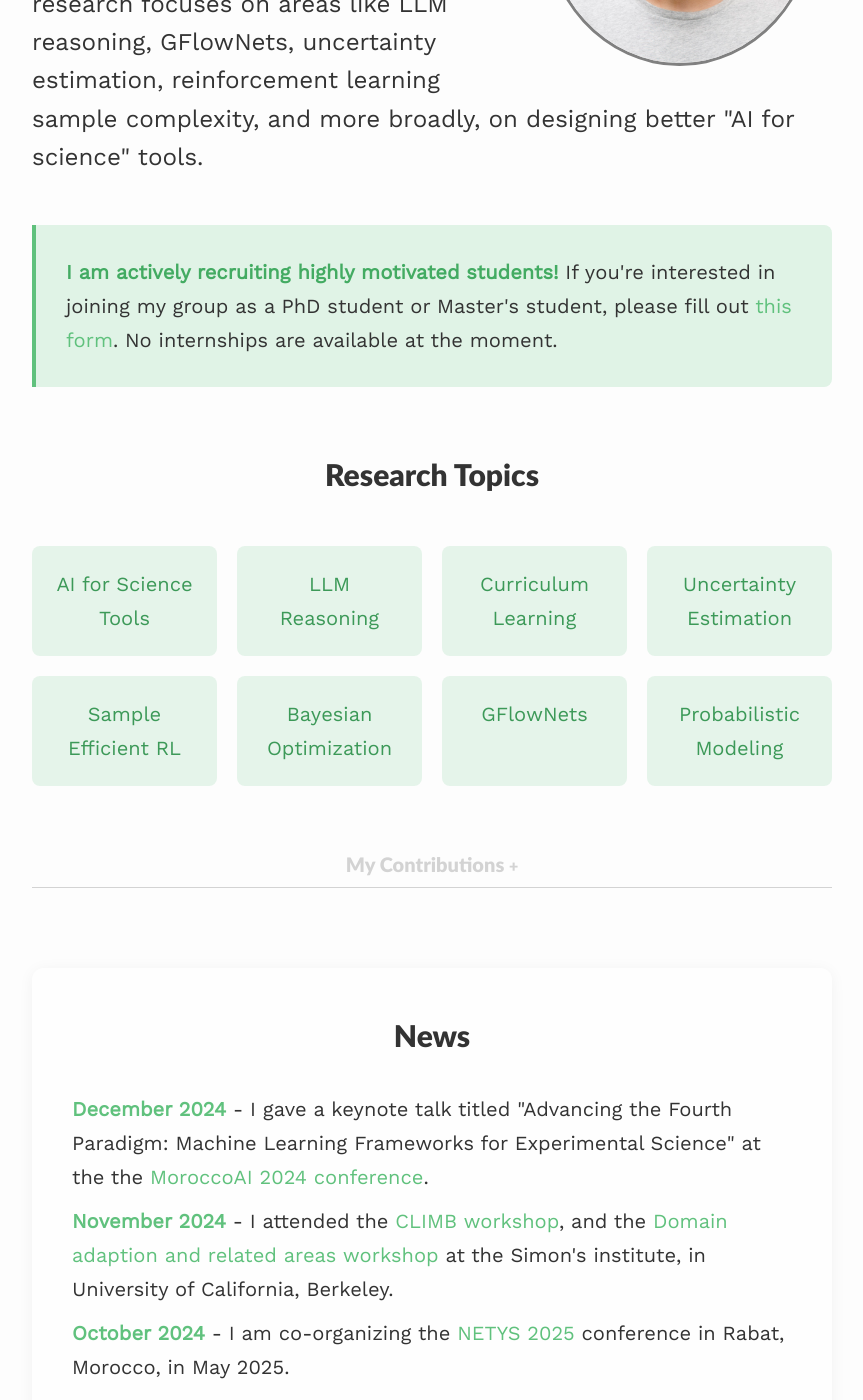
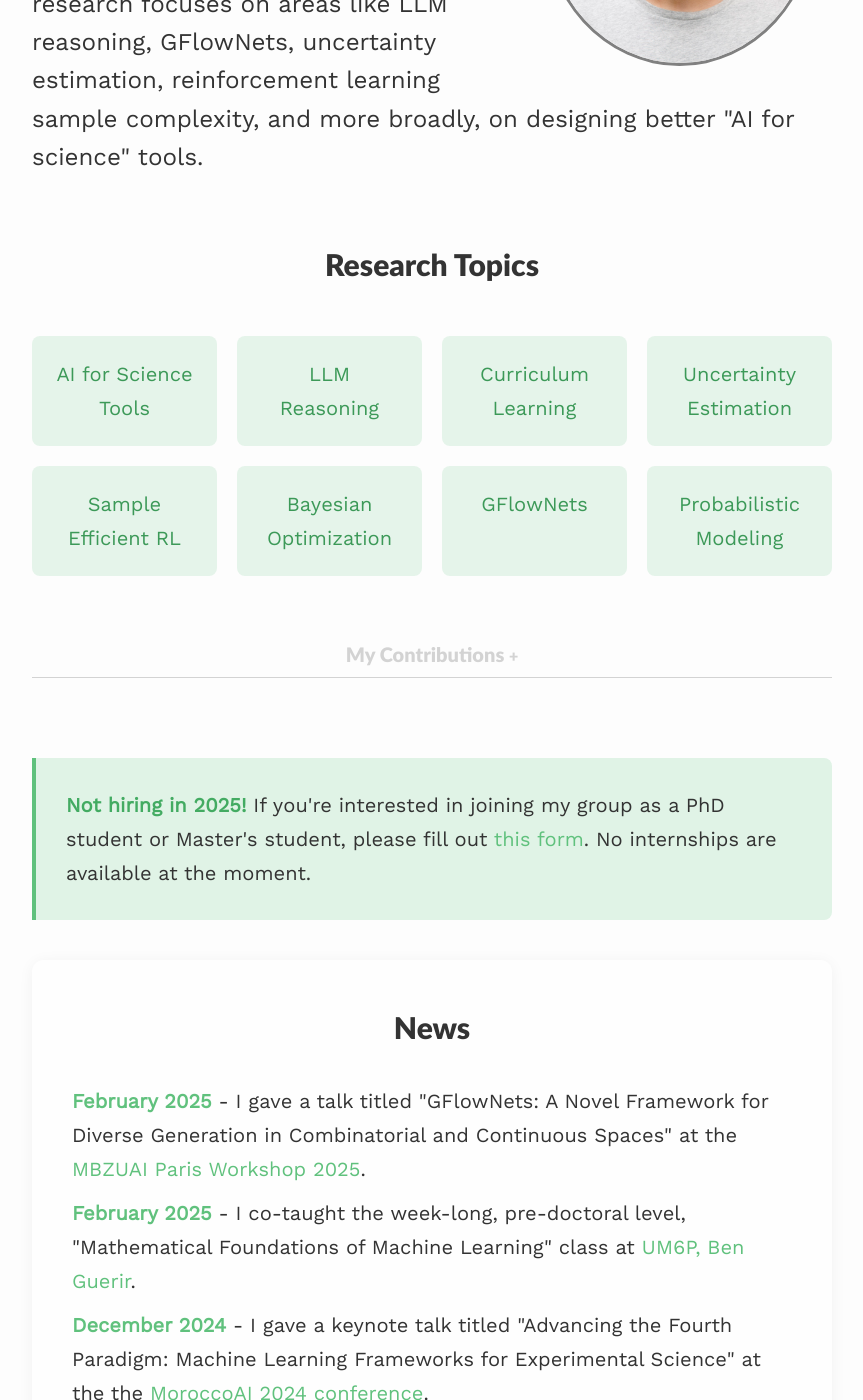
Before and after one commit to saleml/saleml.github.io, a Jekyll site: the page built from index.md, in a window 1280 px wide and 1400 px high, scrolled down 405 px. Shown: the whole window, without its empty margins (208-1071 px from the left). Built offline with Jekyll 4.4.1, drawn with Linux system fonts in a browser that asks for light colours; nearby versions of some CDN libraries.

Commit message:
Update index.md

```diff
--- a/index.md
+++ b/index.md
@@ -12,10 +12,7 @@ published: true
     I am an Assistant Professor at the Machine Learning department of the <a href="https://mbzuai.ac.ae/" target="_blank">Mohamed bin Zayed University of Artificial Intelligence (MBZUAI)</a>. My research focuses on areas like LLM reasoning, GFlowNets, uncertainty estimation, reinforcement learning sample complexity, and more broadly, on designing better "AI for science" tools.
   </p>
 
-  <div class="highlight-box">
-    <span class="highlight-text"><b>I am actively recruiting highly motivated students!</b></span>
-    If you're interested in joining my group as a PhD student or Master's student, please fill out <a href="https://forms.gle/y8pgujVkaVeV5kVm7">this form</a>. No internships are available at the moment.
-  </div>
+
 
   <div class="research-topics">
     <h3>Research Topics</h3>
@@ -55,11 +52,16 @@ published: true
   </div>
 </div>
 
-
+  <div class="highlight-box">
+    <span class="highlight-text"><b>Not hiring in 2025!</b></span>
+    If you're interested in joining my group as a PhD student or Master's student, please fill out <a href="https://forms.gle/y8pgujVkaVeV5kVm7">this form</a>. No internships are available at the moment.
+  </div>
 
 <div class="news" style="margin-top: 2em;">
 <h2>News</h2>
 <ul>
+  <li><span class="news-date">February 2025</span> - I gave a talk titled "GFlowNets: A Novel Framework for Diverse Generation in Combinatorial and Continuous Spaces" at the <a href="https://mbzuai-paris.github.io/workshop-2025">MBZUAI Paris Workshop 2025</a>.</li>
+  <li><span class="news-date">February 2025</span> - I co-taught the week-long, pre-doctoral level, "Mathematical Foundations of Machine Learning" class at <a href="https://um6p.ma/">UM6P, Ben Guerir</a>.</li>
   <li><span class="news-date">December 2024</span> - I gave a keynote talk titled "Advancing the Fourth Paradigm: Machine Learning Frameworks for Experimental Science" at the  the <a href="https://morocco.ai/events/conferences/MoroccoAI-Conference-2024/index.html">MoroccoAI 2024 conference</a>.</li>
   <li><span class="news-date">November 2024</span> - I attended the <a href="https://climb.berkeley.edu/climb-workshop/">CLIMB workshop</a>, and the <a href="https://simons.berkeley.edu/workshops/domain-adaptation-related-areas" target="_blank">Domain adaption and related areas workshop</a> at the Simon's institute, in University of California, Berkeley.</li>
   <li><span class="news-date">October 2024</span> - I am co-organizing the <a href="https://netys.org/" target="_blank">NETYS 2025</a> conference in Rabat, Morocco, in May 2025.</li>
```
